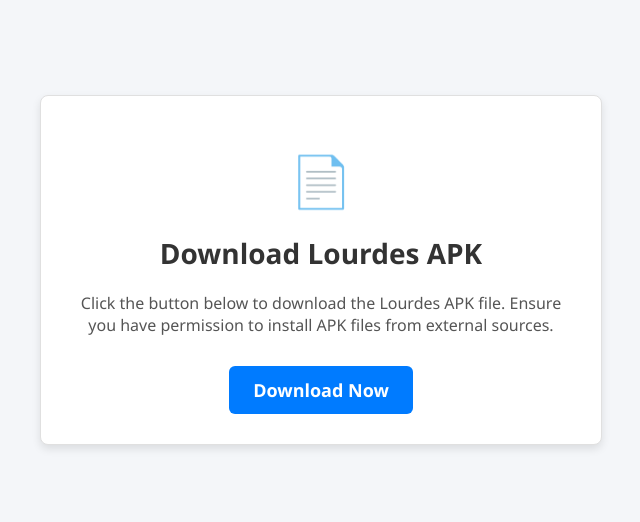
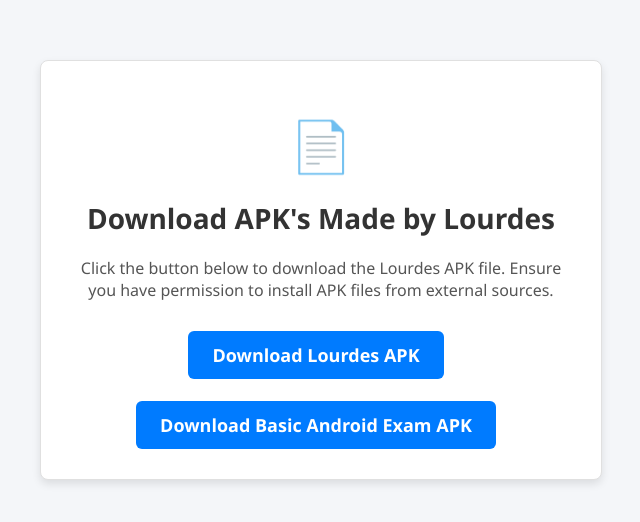
Before and after one commit to feelu10/sample-chess, a plain HTML site: page index.html in a window 1280 px wide. Shown: the part 130-652 px from the top of the page, without its empty margins (319-959 px from the left). Drawn offline with Linux system fonts and the light colour scheme.

Commit message:
Update index.html

```diff
--- a/index.html
+++ b/index.html
@@ -44,6 +44,7 @@
             font-size: 18px;
             font-weight: bold;
             transition: background-color 0.3s, transform 0.3s;
+            margin-right: 10px; /* Optional: Adjust spacing between links */
         }
         .download-link:hover {
             background-color: #0056b3;
@@ -64,9 +65,11 @@
 <body>
     <div class="container">
         <span class="icon">&#128196;</span>
-        <h1>Download Lourdes APK</h1>
+        <h1>Download APK's Made by Lourdes</h1>
         <p>Click the button below to download the Lourdes APK file. Ensure you have permission to install APK files from external sources.</p>
-        <a href="lourdes.apk" class="download-link" download>Download Now</a>
+        <a href="lourdes.apk" class="download-link" download>Download Lourdes APK</a>
+        <br><br>
+        <a href="BasicAndroidExam.apk" class="download-link" download>Download Basic Android Exam APK</a>
     </div>
 </body>
 </html>
```
